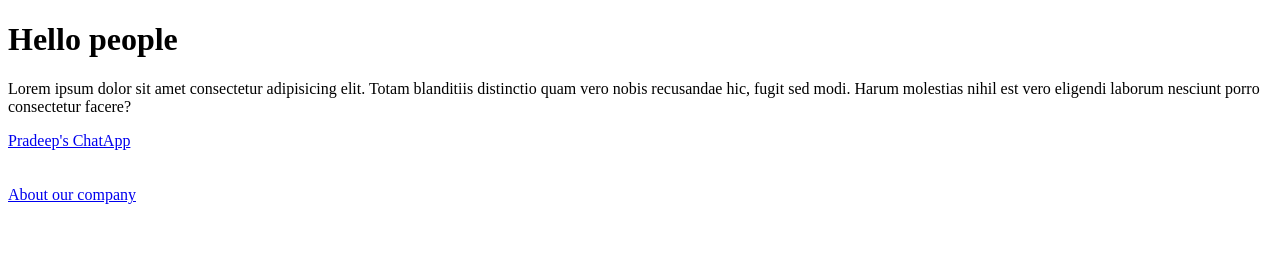
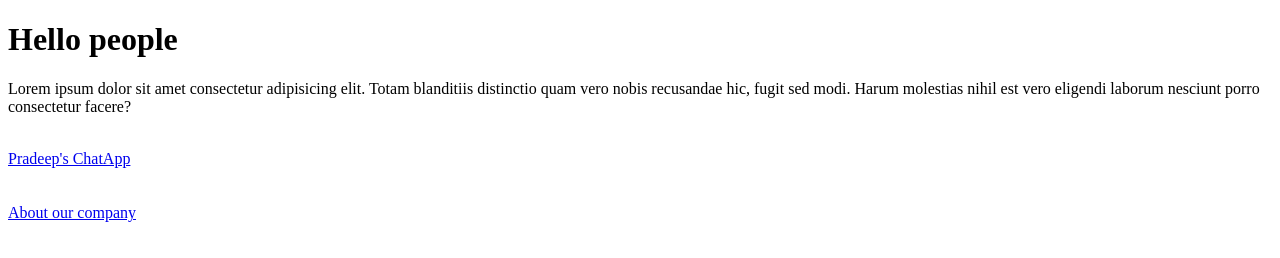
Before and after one commit to Pradeep-Chandra-G/Html-Project, a plain HTML site: page index.html in a window 1280 px wide. Drawn offline with Linux system fonts and the light colour scheme.

Commit message:
Update index.html

```diff
--- a/index.html
+++ b/index.html
@@ -7,7 +7,7 @@
     </head>
     <body>
         <h1>Hello people</h1>
-    <p>Lorem ipsum dolor sit amet consectetur adipisicing elit. Totam blanditiis distinctio quam vero nobis recusandae hic, fugit sed modi. Harum molestias nihil est vero eligendi laborum nesciunt porro consectetur facere?</p>
+        <p>Lorem ipsum dolor sit amet consectetur adipisicing elit. Totam blanditiis distinctio quam vero nobis recusandae hic, fugit sed modi. Harum molestias nihil est vero eligendi laborum nesciunt porro consectetur facere?</p><br/>
         <a href="https://springapi-v1-0.onrender.com/" target="_blank">Pradeep's ChatApp</a><br/><br/><br/>
         <a href="/about.html" target="_blank">About our company</a>
     </body>
```
Lines whose indentation alone changed are shown as unchanged.
